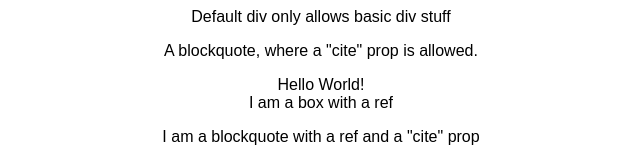
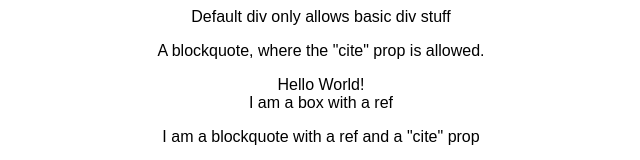
Before and after one commit to bendman/typescript-polymorphic-examples, a React (Create React App) app: page / in a window 1280 px wide. Shown: the top 160 px of the page, without its empty margins (319-959 px from the left). Built offline with nearby package versions, Linux system fonts and the light colour scheme.

Commit message:
test sandbox commit

```diff
--- a/src/App.tsx
+++ b/src/App.tsx
@@ -18,7 +18,7 @@ export default function App() {
       <Box title="sometitle">Default div only allows basic div stuff</Box>
 
       <Box as="blockquote" cite="me">
-        A blockquote, where a "cite" prop is allowed.
+        A blockquote, where the "cite" prop is allowed.
       </Box>
 
       {/* Example of a custom component */}
```
